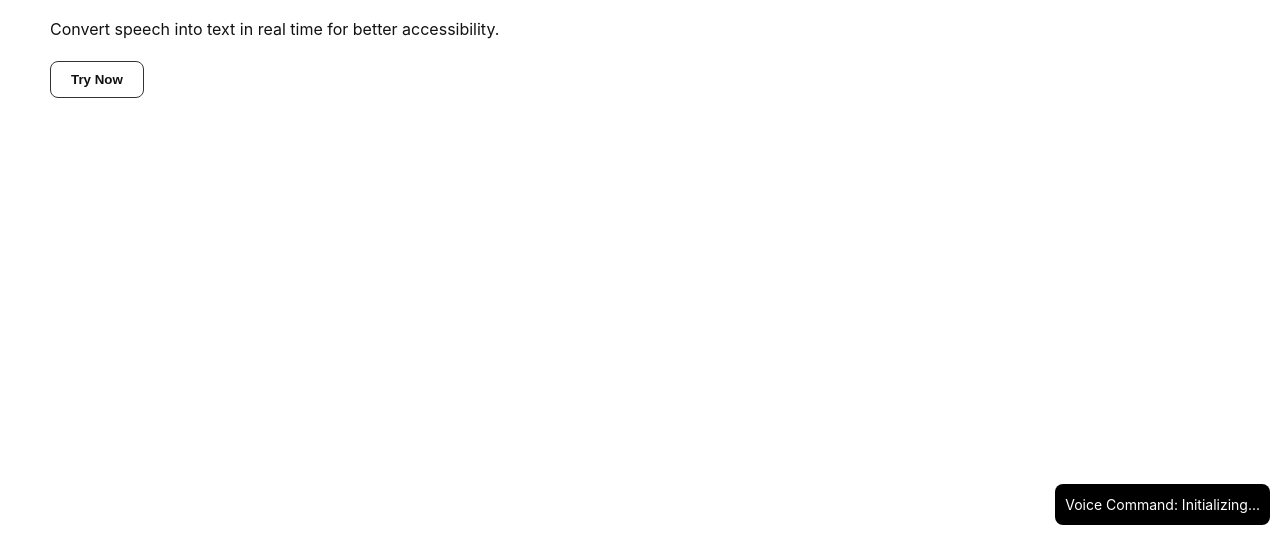
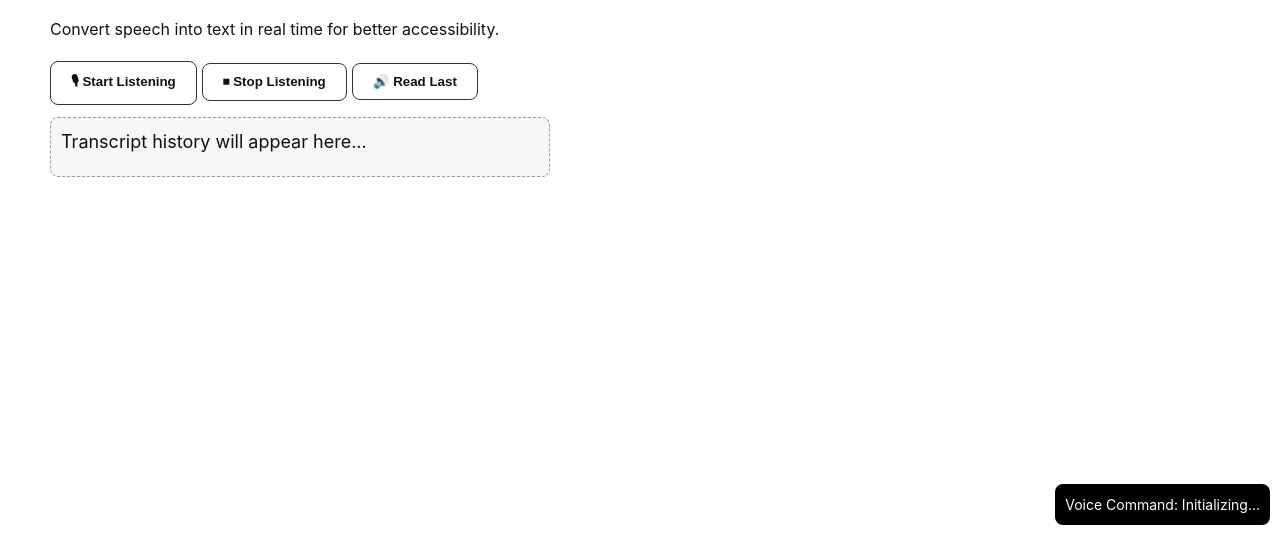
Before and after one commit to Shinnousuke/jetha_ke_janbaaz, a plain HTML site: page index.html in a window 1280 px wide. Shown: the part 265-800 px from the top of the page. Drawn offline with Linux system fonts and the light colour scheme.

Commit message:
Update index.html

```diff
--- a/index.html
+++ b/index.html
@@ -29,7 +29,17 @@
     <h1 id="stt-heading">OUT THERE</h1>
     <h2>Live Speech-to-Text</h2>
     <p>Convert speech into text in real time for better accessibility.</p>
-      <button onclick="startRecording()">Try Now</button>
+
+    <div class="stt-controls">
+      <button onclick="startRecording()">🎙 Start Listening</button>
+      <button onclick="stopRecording()">⏹ Stop Listening</button>
+      <button onclick="readLastTranscript()">🔊 Read Last</button>
+    </div>
+
+    <!-- Transcript history -->
+    <div id="transcriptHistory" class="transcript" aria-live="polite">
+      Transcript history will appear here...
+    </div>
   </div>
   <img src="images/stt.jpg" alt="Speech to Text">
 </section>
```
Lines whose indentation alone changed are shown as unchanged.
